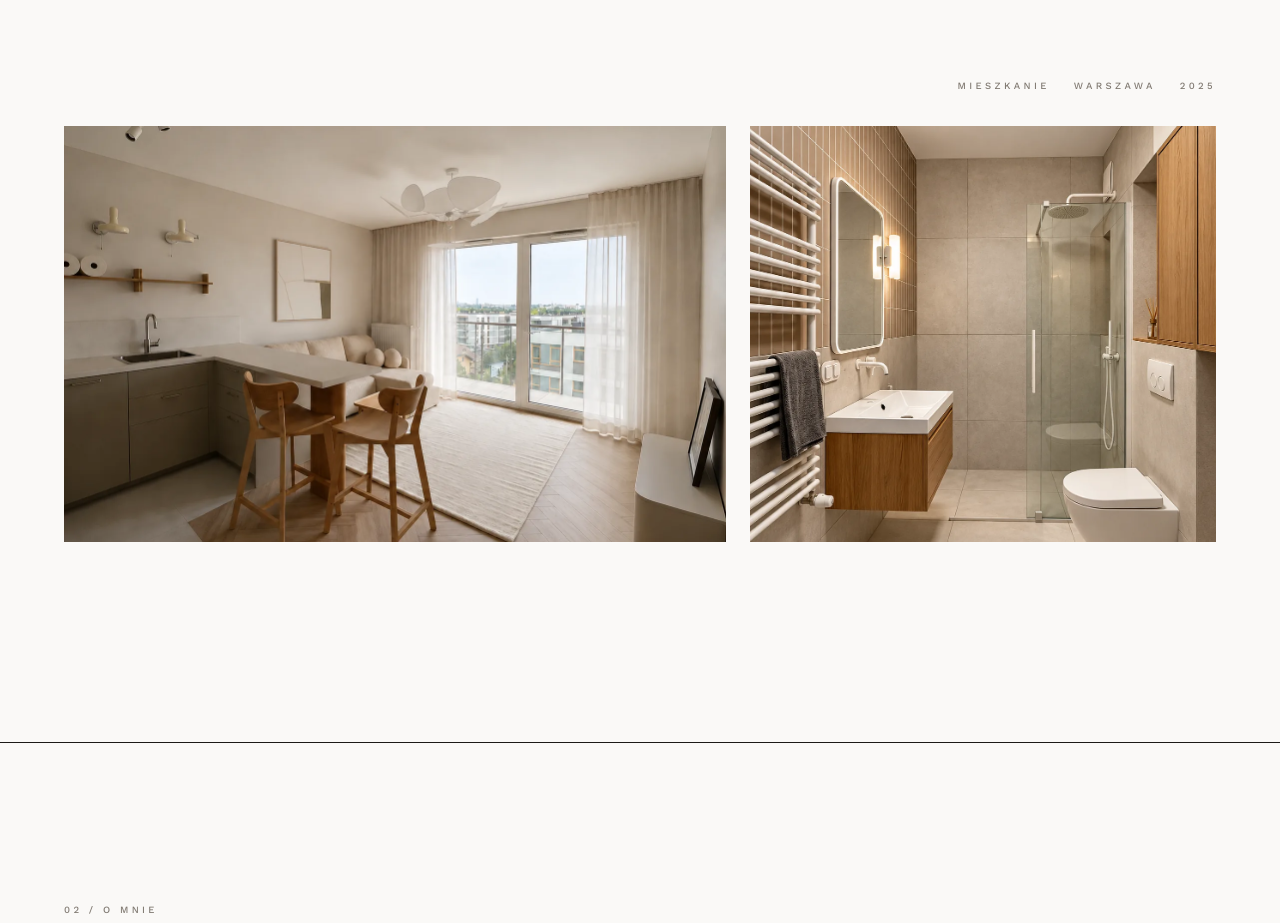
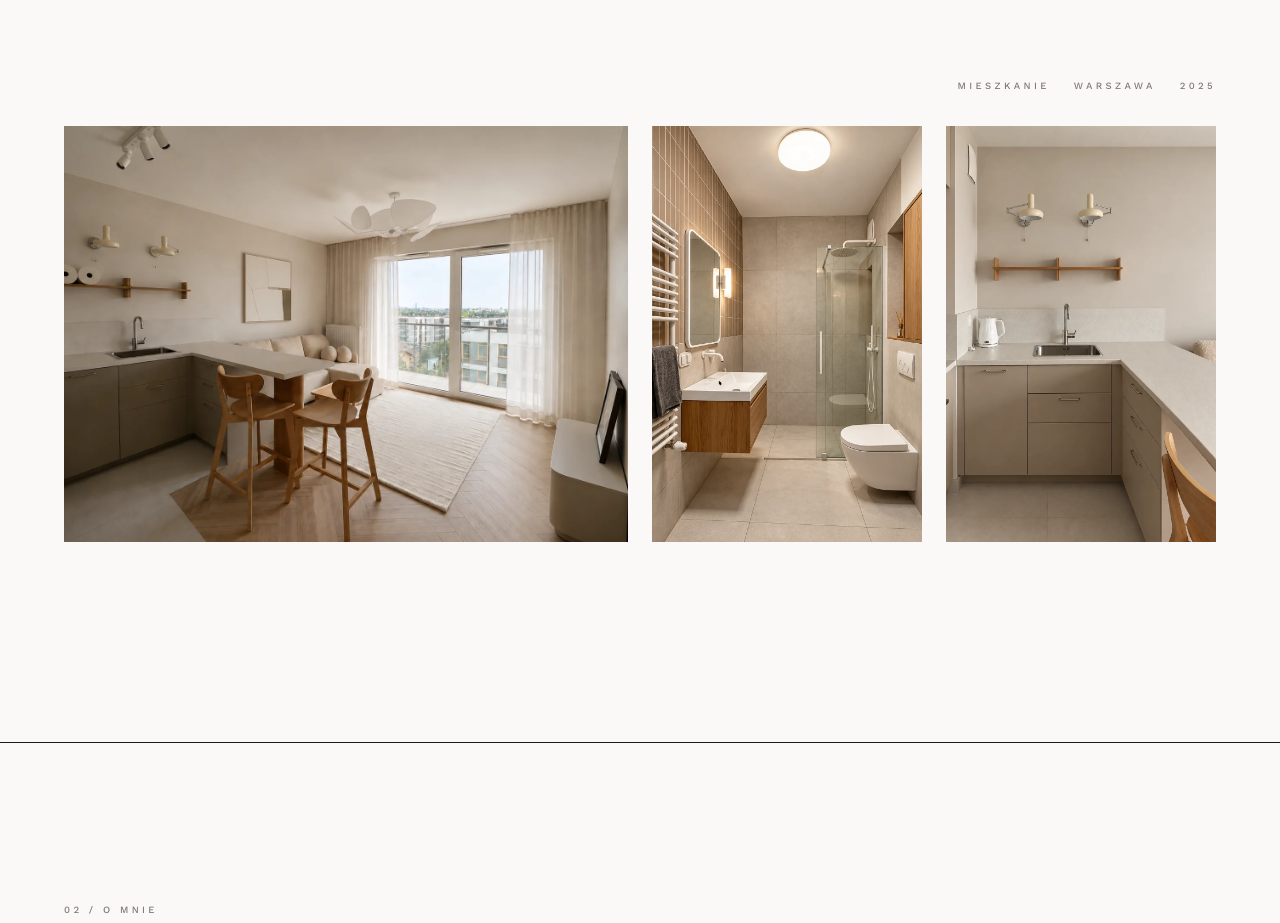
Before and after one commit to olivia4k/ok, a React (Vite) app: page / in a window 1280 px wide. Shown: the part 3960-4883 px from the top of the page. Built offline with nearby package versions, Linux system fonts and the light colour scheme; a web font is replaced by a local one.

Commit message:
Add Antoniewska 7 to gallery row

```diff
--- a/src/components/Works.tsx
+++ b/src/components/Works.tsx
@@ -155,15 +155,23 @@ export function Works() {
                 /* Two-row layout: featured + pair in row 1 (same height), rest in row 2 */
                 (() => {
                   const pair = project.pairImage;
-                  const row2 = rest.filter((src) => src !== pair);
+                  const extraPair = project.extraPairImage;
+                  const row2 = rest.filter(
+                    (src) => src !== pair && src !== extraPair,
+                  );
                   const featuredPortrait =
                     orientationFor(featured) === "portrait";
-                  const featuredSpan = featuredPortrait
-                    ? "lg:col-span-5"
-                    : "lg:col-span-7";
-                  const pairSpan = featuredPortrait
-                    ? "lg:col-span-7"
-                    : "lg:col-span-5";
+                  const hasExtraPair = Boolean(extraPair);
+                  const featuredSpan = hasExtraPair
+                    ? "lg:col-span-6"
+                    : featuredPortrait
+                      ? "lg:col-span-5"
+                      : "lg:col-span-7";
+                  const pairSpan = hasExtraPair
+                    ? "lg:col-span-3"
+                    : featuredPortrait
+                      ? "lg:col-span-7"
+                      : "lg:col-span-5";
                   const featuredSize: SizeKey = featuredPortrait ? "xl" : "lg";
                   return (
                     <div className="flex flex-col gap-4 lg:gap-6">
@@ -181,6 +189,14 @@ export function Works() {
                           className={`${pairSpan} ${flip ? "lg:order-1" : ""}`}
                           style={{ height: SIZE_HEIGHTS[featuredSize] }}
                         />
+                        {extraPair && (
+                          <GalleryImage
+                            src={extraPair}
+                            alt={projectAlt(project, "widok 3")}
+                            className="lg:col-span-3"
+                            style={{ height: SIZE_HEIGHTS[featuredSize] }}
+                          />
+                        )}
                       </div>
                       {/* Row 2: remaining images */}
                       {row2.length > 0 &&
--- a/src/data/projects.ts
+++ b/src/data/projects.ts
@@ -15,6 +15,7 @@ export interface Project {
   layout: "large" | "small";
   badge?: string;
   pairImage?: string;
+  extraPairImage?: string;
   flatRow2?: boolean;
 }
 
@@ -59,8 +60,13 @@ export const projects: Project[] = [
     type: "Mieszkanie",
     location: "Warszawa",
     year: "2025",
-    images: ["/images/antoniewska_2.webp", "/images/antoniewska_3.webp"],
+    images: [
+      "/images/antoniewska_2.webp",
+      "/images/antoniewska_3.webp",
+      "/images/antoniewska_7.webp",
+    ],
     layout: "small",
     pairImage: "/images/antoniewska_3.webp",
+    extraPairImage: "/images/antoniewska_7.webp",
   },
 ];
```
Also changed, not shown: public/images/README.md, public/images/antoniewska_7.webp (added).
